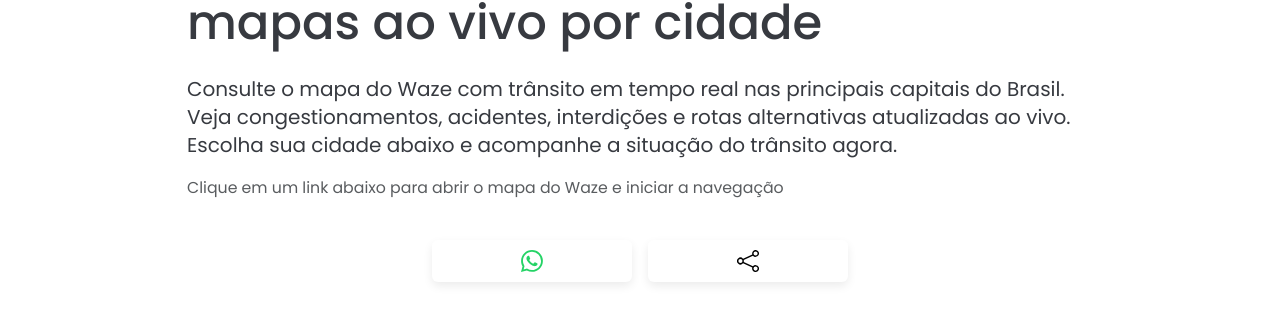
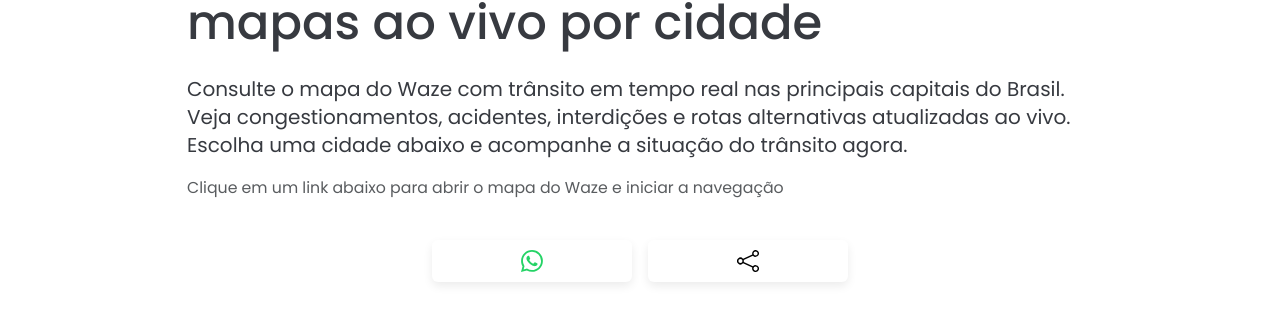
Before and after one commit to Sergio-Damm/transitoaovivo, a Jekyll site: the page built from pages/waze-transito-em-tempo-real/index.html, in a window 1280 px wide and 900 px high. Shown: the part 175-501 px from the top of the window. Built offline with Jekyll 4.4.1, drawn with Linux system fonts in a browser that asks for light colours; comment, search, counter and statistics services are not loaded.

Commit message:
correct texto escolha uma cidade abaixo

```diff
--- a/pages/mais-cameras-ao-vivo/index.html
+++ b/pages/mais-cameras-ao-vivo/index.html
@@ -15,7 +15,7 @@
         		<h1 class="h1-title-content">Mais câmeras ao vivo</h1>
 			</div>
 			<div class="col-12 col-md-10 mx-auto">
-				<p class="h1-subtitle-content">Escolha a cidade abaixo e acompanhe a situação do trânsito</p>
+				<p class="h1-subtitle-content">Escolha uma cidade abaixo e acompanhe a situação do trânsito</p>
 			</div>
 			<div class="col-12 col-md-10 mx-auto">
 				<p class="small text-muted mb-4">Ao clicar em um link abaixo você será direcionado para um site de terceiros</p>
--- a/pages/waze-transito-em-tempo-real/index.html
+++ b/pages/waze-transito-em-tempo-real/index.html
@@ -14,7 +14,7 @@
 			<h1 class="h1-title-content">Trânsito em tempo real com o Waze; mapas ao vivo por cidade</h1>
 		</div>
 		<div class="col-12 col-md-10 mx-auto">
-			<p class="h1-subtitle-content">Consulte o mapa do Waze com trânsito em tempo real nas principais capitais do Brasil. Veja congestionamentos, acidentes, interdições e rotas alternativas atualizadas ao vivo. Escolha sua cidade abaixo e acompanhe a situação do trânsito agora.</p>
+			<p class="h1-subtitle-content">Consulte o mapa do Waze com trânsito em tempo real nas principais capitais do Brasil. Veja congestionamentos, acidentes, interdições e rotas alternativas atualizadas ao vivo. Escolha uma cidade abaixo e acompanhe a situação do trânsito agora.</p>
 		</div>
 		<div class="col-12 col-md-10 mx-auto">
 			<p class="small text-muted mb-4">Clique em um link abaixo para abrir o mapa do Waze e iniciar a navegação</p>
```
